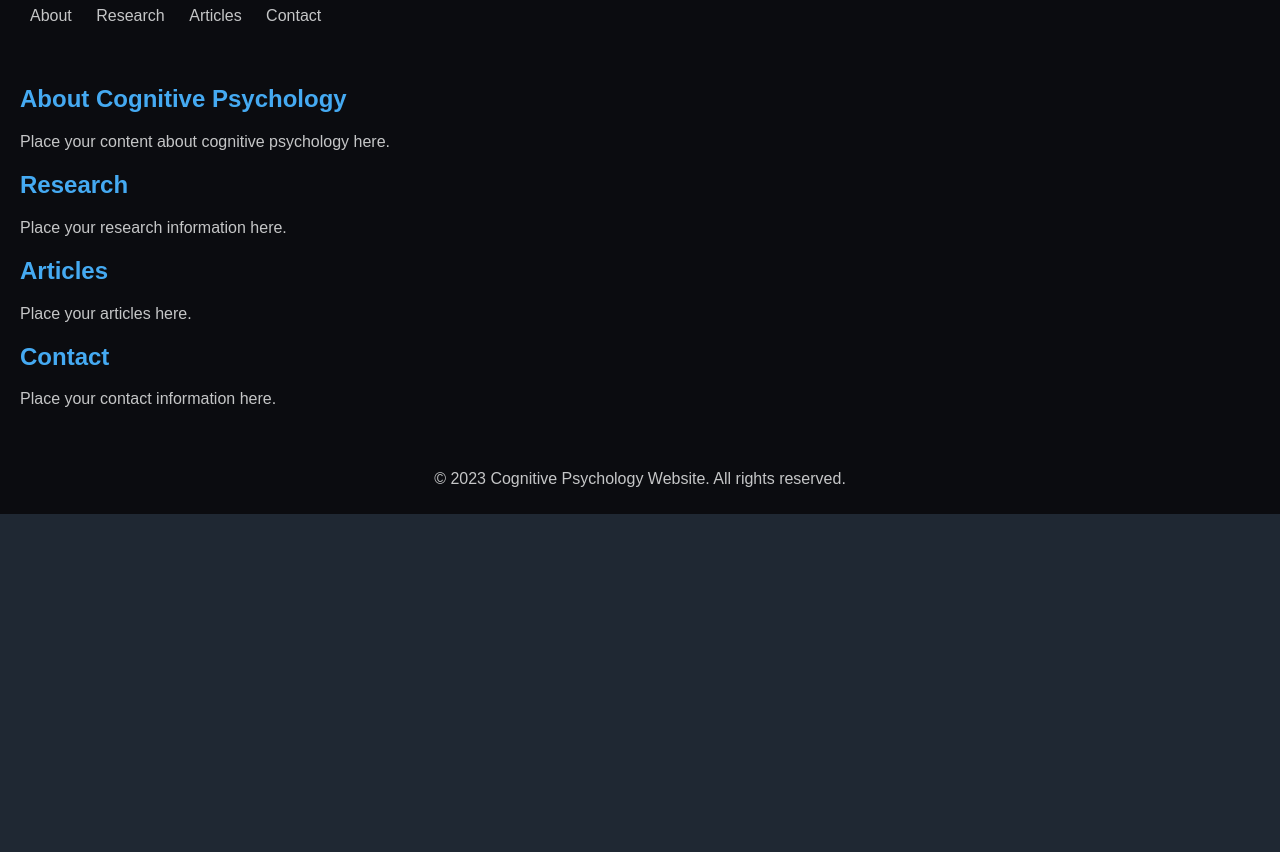
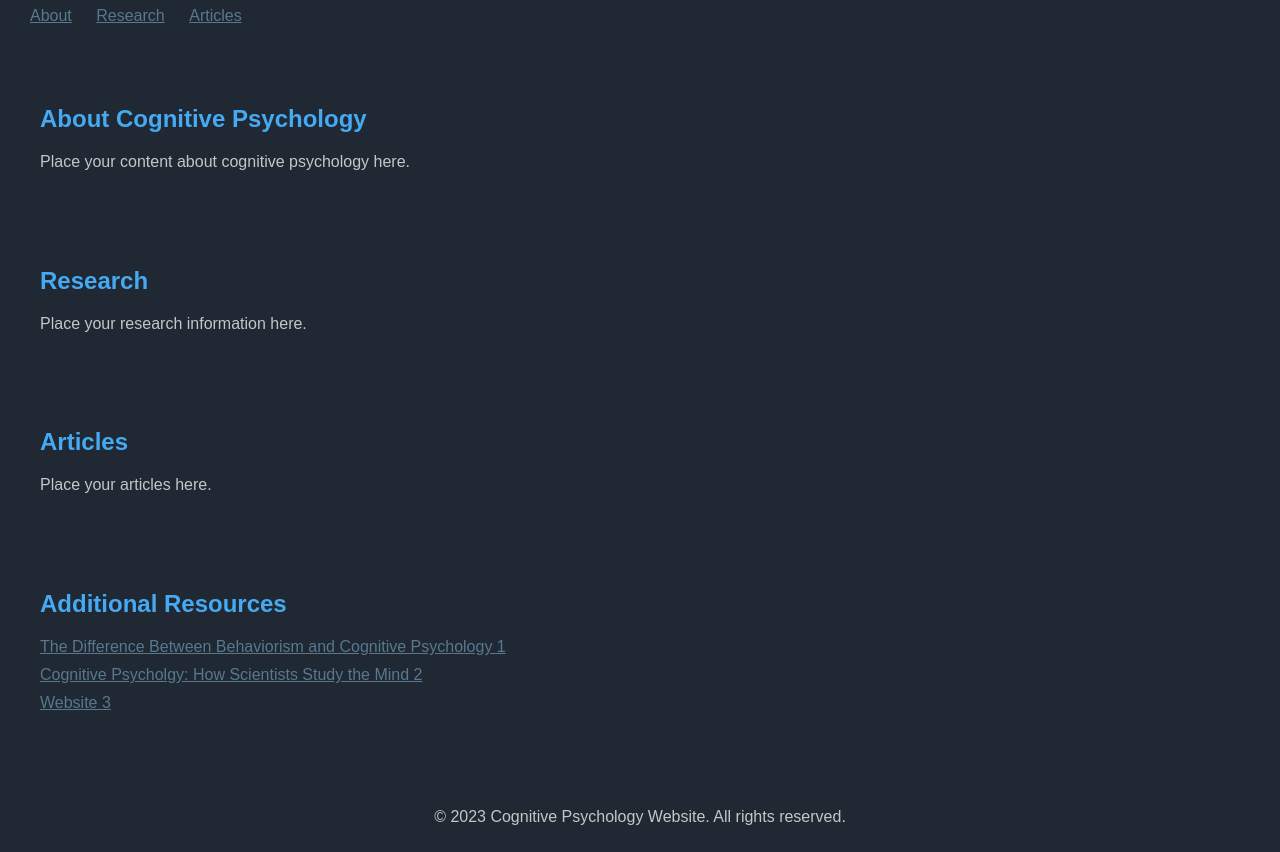
Before and after one commit to Hhaaayyy/Chat_GPT_Website, a plain HTML site: page Index.html in a window 1280 px wide. Shown: the part 93-945 px from the top of the page. Before the commit the page ends 800 px from the top, so only its background shows below. Drawn offline with Linux system fonts and the light colour scheme.

Commit message:
Update Index.html

```diff
--- a/Index.html
+++ b/Index.html
@@ -2,45 +2,120 @@
 <html>
 <head>
   <title>Cognitive Psychology Website</title>
-  <link rel="stylesheet" type="text/css" href="style.css">
+  <style>
+    body {
+      font-family: Arial, sans-serif;
+      background-color: #1f2833;
+      margin: 0;
+      padding: 0;
+    }
+
+    header {
+      background-color: #1f2833; /* Dark blue color */
+      padding: 20px;
+    }
+
+    h1 {
+      color: #45aaf2;
+    }
+
+    nav ul {
+      list-style-type: none;
+      margin: 0;
+      padding: 0;
+    }
+
+    nav ul li {
+      display: inline;
+    }
+
+    nav ul li a {
+      color: #59788e; /* Light blue color */
+      text-decoration: underline;
+      padding: 10px;
+    }
+
+    main {
+      background-color: #1f2833; /* Dark blue color */
+      padding: 20px;
+    }
+
+    h2 {
+      color: #45aaf2;
+    }
+
+    section {
+      background-color: #1f2833; /* Dark blue color */
+      margin-bottom: 20px;
+      padding: 20px;
+    }
+
+    p {
+      color: #c5c6c7;
+    }
+
+    footer {
+      background-color: #1f2833; /* Dark blue color */
+      padding: 10px;
+      text-align: center;
+    }
+
+    footer p {
+      color: #c5c6c7;
+    }
+
+    .resources {
+      background-color: #1f2833; /* Dark blue color */
+      padding: 20px;
+      color: #c5c6c7;
+    }
+
+    .resources a {
+      color: #59788e; /* Light blue color */
+      text-decoration: underline;
+      display: block;
+      margin-bottom: 10px;
+    }
+  </style>
 </head>
-<body style="font-family: Arial, sans-serif; background-color: #1f2833; margin: 0; padding: 0;">
-  <header style="background-color: #0b0c10; padding: 20px;">
-    <h1 style="color: #45aaf2;">Cognitive Psychology</h1>
+<body>
+  <header>
+    <h1>Cognitive Psychology</h1>
     <nav>
-      <ul style="list-style-type: none; margin: 0; padding: 0;">
-        <li style="display: inline;"><a href="#about" style="color: #c5c6c7; text-decoration: none; padding: 10px;">About</a></li>
-        <li style="display: inline;"><a href="#research" style="color: #c5c6c7; text-decoration: none; padding: 10px;">Research</a></li>
-        <li style="display: inline;"><a href="#articles" style="color: #c5c6c7; text-decoration: none; padding: 10px;">Articles</a></li>
-        <li style="display: inline;"><a href="#contact" style="color: #c5c6c7; text-decoration: none; padding: 10px;">Contact</a></li>
+      <ul>
+        <li><a href="#about">About</a></li>
+        <li><a href="#research">Research</a></li>
+        <li><a href="#articles">Articles</a></li>
       </ul>
     </nav>
   </header>
 
-  <main style="background-color: #0b0c10; padding: 20px;">
-    <section style="margin-bottom: 20px;">
-      <h2 style="color: #45aaf2;">About Cognitive Psychology</h2>
-      <p style="color: #c5c6c7;">Place your content about cognitive psychology here.</p>
-    </section>
-
-    <section style="margin-bottom: 20px;">
-      <h2 style="color: #45aaf2;">Research</h2>
-      <p style="color: #c5c6c7;">Place your research information here.</p>
-    </section>
-
-    <section style="margin-bottom: 20px;">
-      <h2 style="color: #45aaf2;">Articles</h2>
-      <p style="color: #c5c6c7;">Place your articles here.</p>
+   <main>
+    <section>
+      <h2>About Cognitive Psychology</h2>
+      <p>Place your content about cognitive psychology here.</p>
     </section>
 
     <section>
-      <h2 style="color: #45aaf2;">Contact</h2>
-      <p style="color: #c5c6c7;">Place your contact information here.</p>
+      <h2>Research</h2>
+      <p>Place your research information here.</p>
+    </section>
+
+    <section>
+      <h2>Articles</h2>
+      <p>Place your articles here.</p>
+    </section>
+
+    <section class="resources">
+      <h2>Additional Resources</h2>
+      <a href="http://www.differencebetween.net/science/health/difference-between-behaviorism-and-cognitive-psychology/#:~:text=Behaviorism%20is%20a%20branch%20of%20psychology%20that%20deals,schools%20of%20thought%20of%20the%20field%20of%20psychology.">The Difference Between Behaviorism and Cognitive Psychology 1</a>
+      <a href="https://www.webmd.com/mental-health/what-is-cognitive-psychology">Cognitive Psycholgy: How Scientists Study the Mind 2</a>
+      <a href="https://www.example3.com">Website 3</a>
     </section>
   </main>
 
-  <footer style="background-color: #0b0c10; padding: 10px; text-align: center;">
-    <p style="color: #c5c6c7;">&copy; 2023 Cognitive Psychology Website. All rights reserved.</p>
+  <footer>
+    <p>&copy; 2023 Cognitive Psychology Website. All rights reserved.</p>
   </footer>
 </body>
 </html>
```
